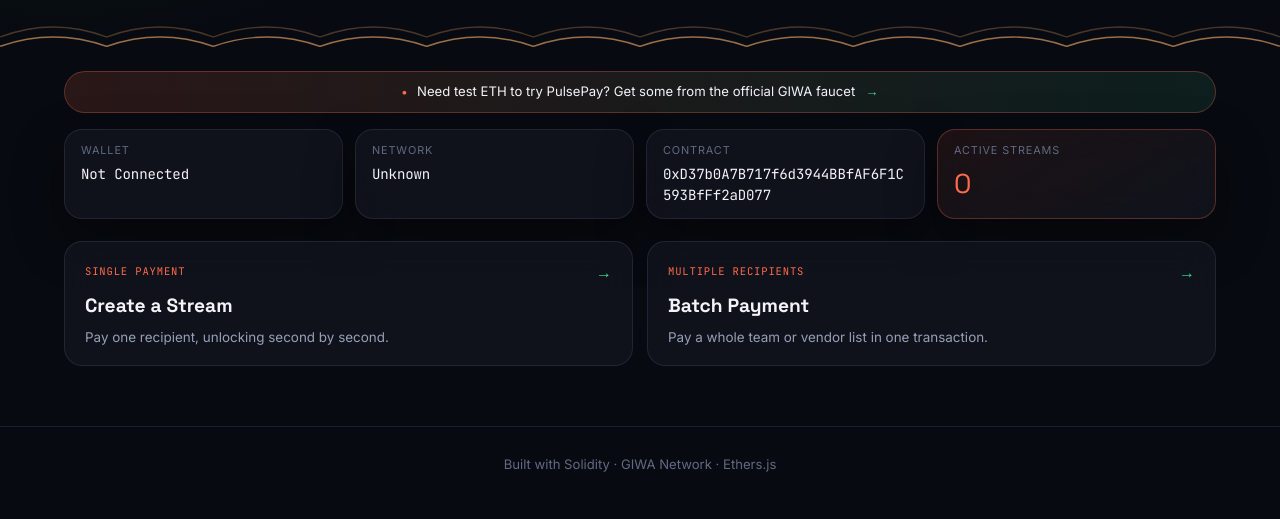
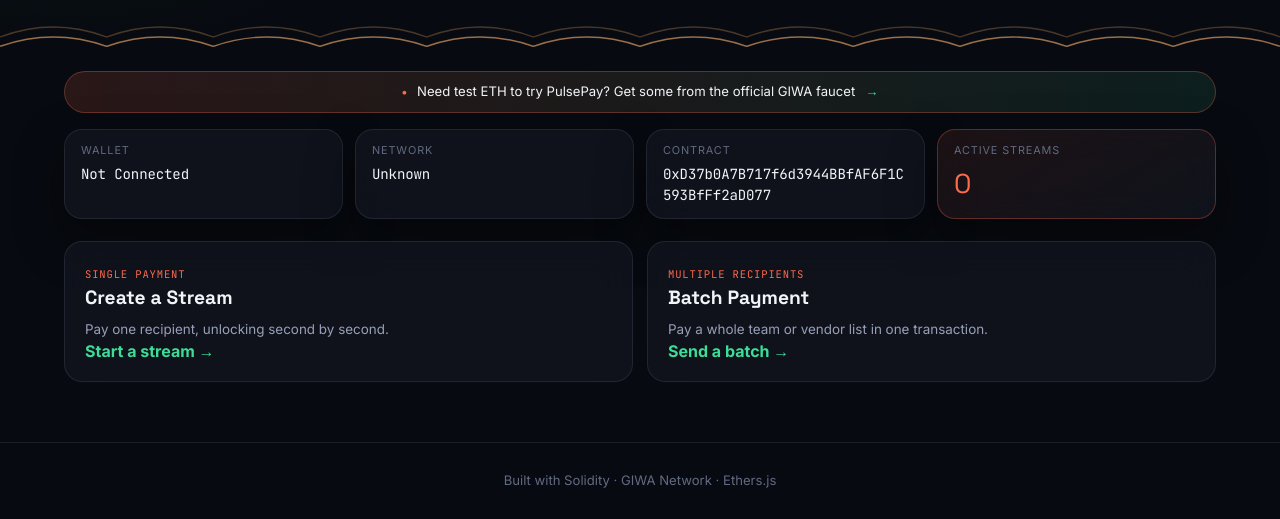
Before and after one commit to 0xAlpagu/pulsepay, a plain HTML site: page index.html in a window 1280 px wide. Shown: the part 304-823 px from the top of the page. Drawn offline with Linux system fonts and the light colour scheme.

Commit message:
Refactor nav-card structure in index.html

```diff
--- a/index.html
+++ b/index.html
@@ -79,20 +79,16 @@
 
 <section class="nav-cards">
     <a href="stream/" class="nav-card">
-        <div class="nav-card-top">
-            <span class="nav-card-tag">Single payment</span>
-            <span class="nav-card-arrow">&rarr;</span>
-        </div>
+        <span class="nav-card-tag">Single payment</span>
         <h3>Create a Stream</h3>
         <p>Pay one recipient, unlocking second by second.</p>
+        <span class="nav-card-arrow">Start a stream &rarr;</span>
     </a>
     <a href="batch/" class="nav-card">
-        <div class="nav-card-top">
-            <span class="nav-card-tag">Multiple recipients</span>
-            <span class="nav-card-arrow">&rarr;</span>
-        </div>
+        <span class="nav-card-tag">Multiple recipients</span>
         <h3>Batch Payment</h3>
         <p>Pay a whole team or vendor list in one transaction.</p>
+        <span class="nav-card-arrow">Send a batch &rarr;</span>
     </a>
 </section>
 
```
